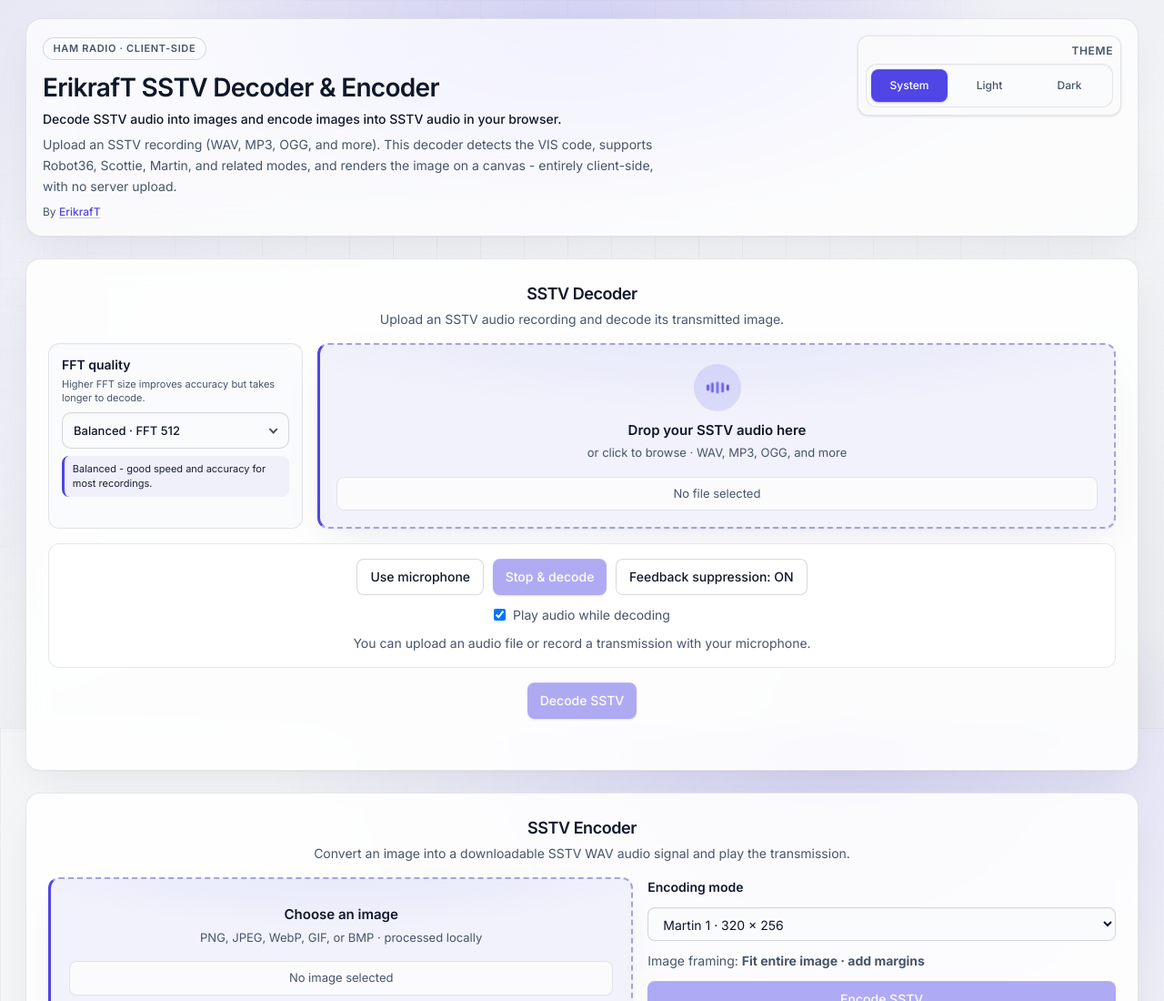
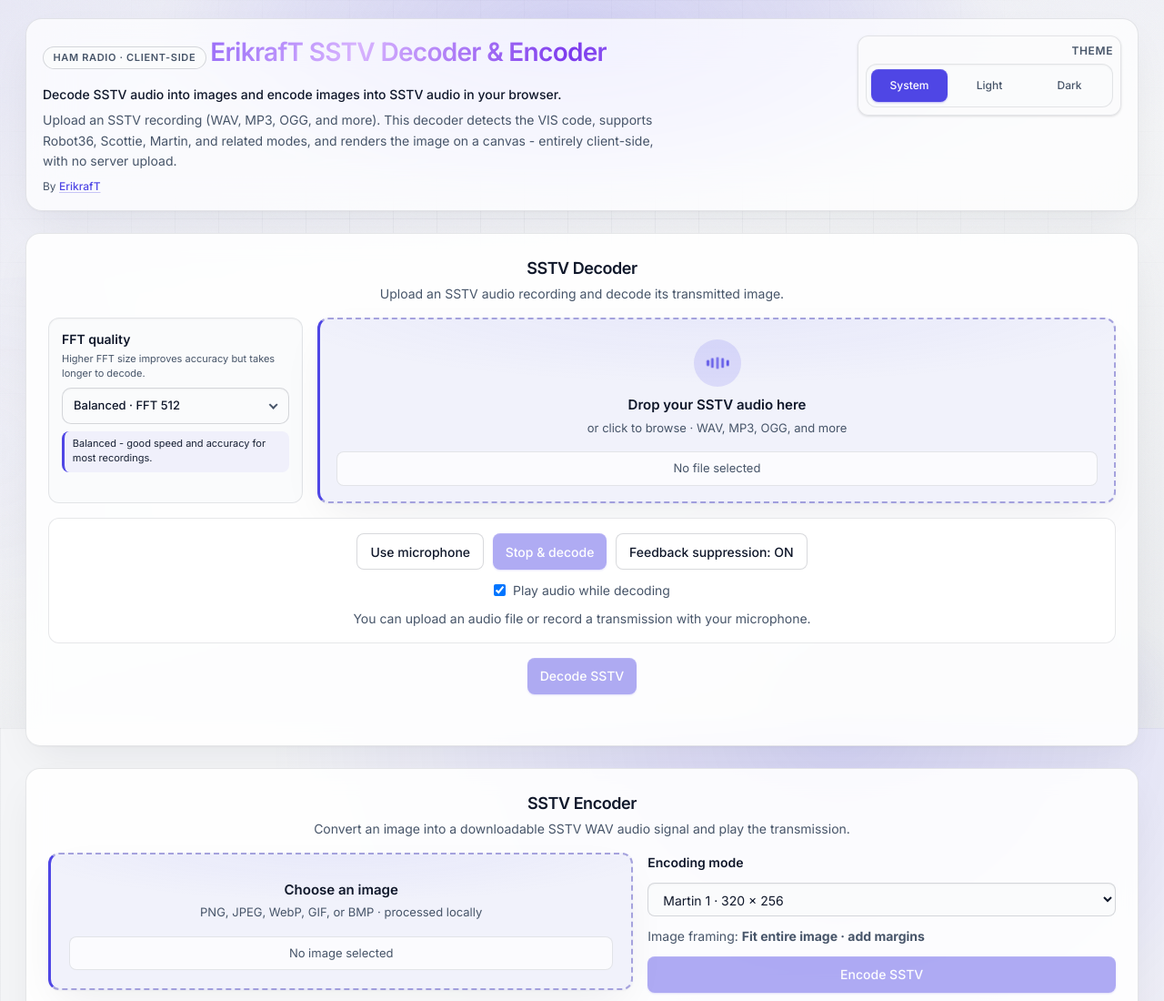
Before and after one commit to erikraft/SSTV, a website built with Vite: page index.html in a window 1280 px wide. Shown: the top 1100 px of the page at 91% size. Built offline with nearby package versions, Linux system fonts and the light colour scheme; some packages are replaced by stand-ins of ours; what vanilla-cookieconsent would draw is missing.

Commit message:
Style SSTV title with animated purple gradient

```diff
--- a/src/visual-theme.css
+++ b/src/visual-theme.css
@@ -141,3 +141,37 @@ button:focus-visible, a:focus-visible, [role="button"]:focus-visible {
     transition: none !important;
   }
 }
+
+
+/* Animated purple gradient inspired by the J.A.R.V.I.S. hero title. */
+.sstv-title-jarvis {
+  display: inline-block;
+  color: #c4a1ff;
+  background: linear-gradient(
+    110deg,
+    #a78bfa 0%,
+    #e9d5ff 18%,
+    #8b5cf6 36%,
+    #d8b4fe 52%,
+    #7c3aed 70%,
+    #c4b5fd 86%,
+    #a78bfa 100%
+  );
+  background-size: 300% 100%;
+  background-clip: text;
+  -webkit-background-clip: text;
+  -webkit-text-fill-color: transparent;
+  animation: sstv-purple-gradient 18s ease-in-out infinite;
+}
+
+@keyframes sstv-purple-gradient {
+  0%, 100% { background-position: 0% 50%; }
+  50% { background-position: 100% 50%; }
+}
+
+@media (prefers-reduced-motion: reduce) {
+  .sstv-title-jarvis {
+    animation: none !important;
+    background-position: 50% 50% !important;
+  }
+}
```
